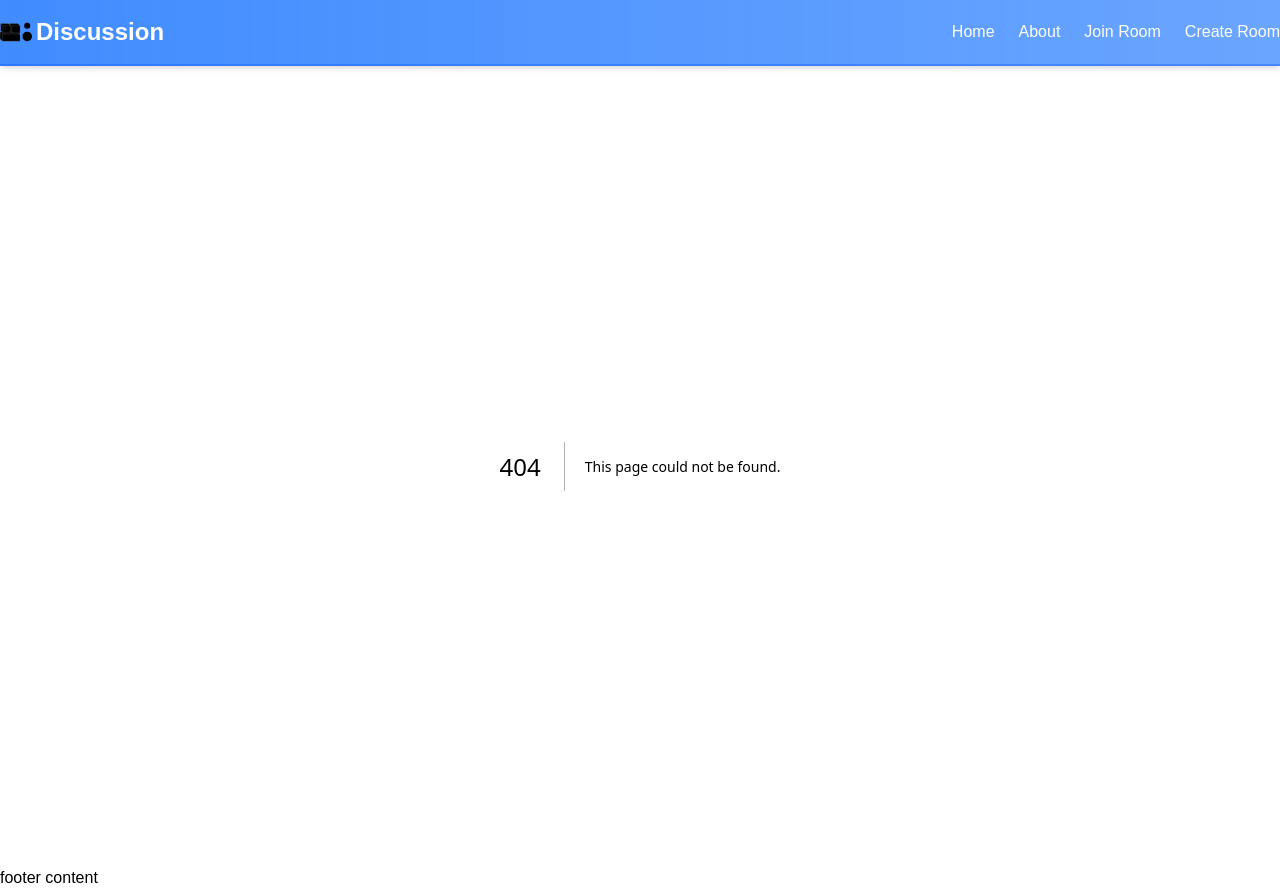
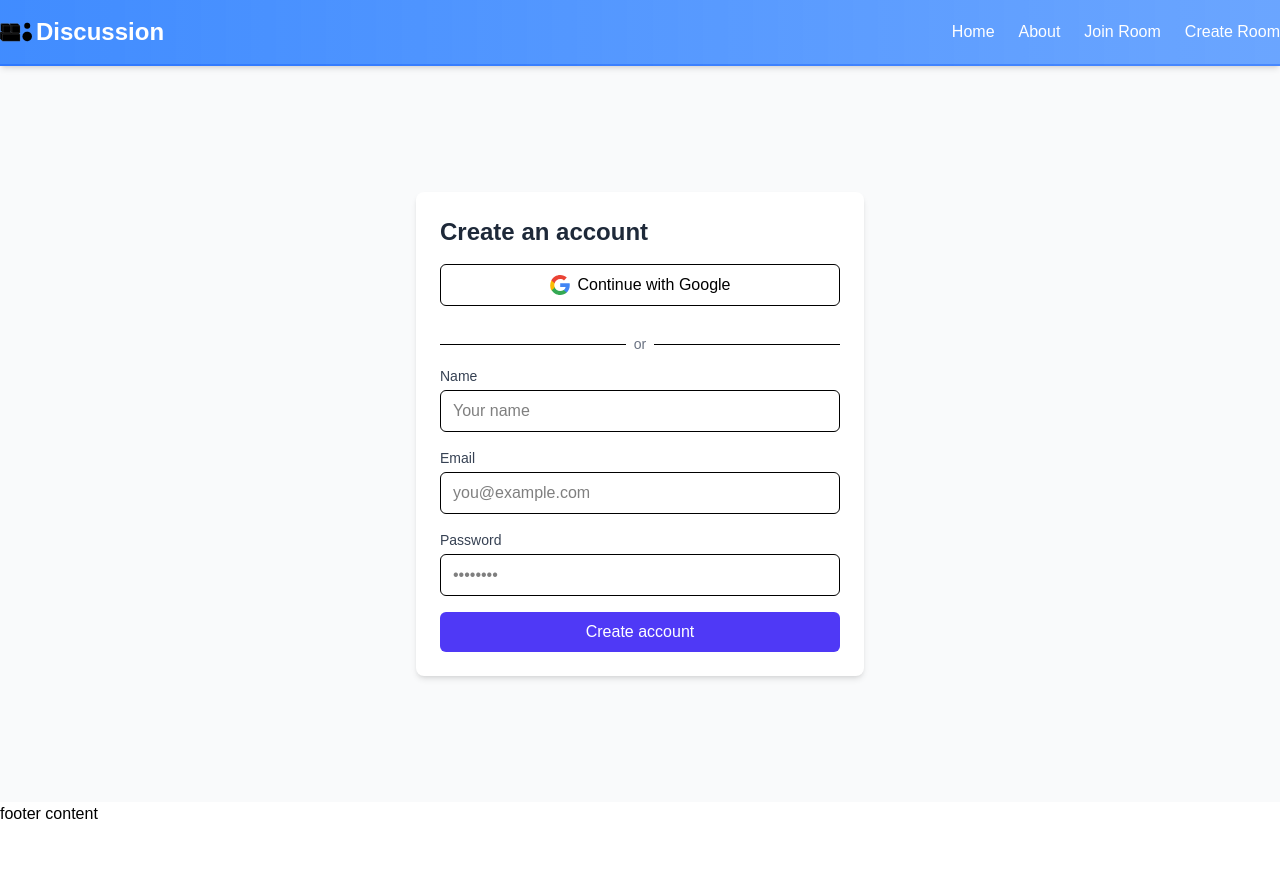
Before and after one commit to john-dunglao-dev/story-poker-react, a Next.js app: page /auth/register in a window 1280 px wide. Before the commit this address had no page. After the commit the page ends 826 px from the top, so only its background shows below. Built offline with nearby package versions, Linux system fonts and the light colour scheme.

Commit message:
scaffold register and login

```diff
--- /dev/null
+++ b/app/auth/login/page.tsx
@@ -0,0 +1,112 @@
+'use client';
+
+import { FormEvent, useState } from 'react';
+
+export default function Page() {
+  const [email, setEmail] = useState('');
+  const [password, setPassword] = useState('');
+  const [loading, setLoading] = useState(false);
+  const [error, setError] = useState<string | null>(null);
+
+  async function handleSubmit(e: FormEvent) {
+    e.preventDefault();
+    setError(null);
+    setLoading(true);
+    try {
+      const res = await fetch('/api/auth/login', {
+        method: 'POST',
+        headers: { 'Content-Type': 'application/json' },
+        body: JSON.stringify({ email, password }),
+      });
+      if (!res.ok) throw new Error((await res.text()) || 'Login failed');
+      window.location.href = '/';
+    } catch (err: any) {
+      setError(err?.message || 'Login failed');
+    } finally {
+      setLoading(false);
+    }
+  }
+
+  function handleGoogleLogin() {
+    window.location.href = '/api/auth/google';
+  }
+
+  return (
+    <div className="min-h-[calc(100vh-64px)] flex items-center justify-center bg-gray-100 p-5">
+      <div className="w-full max-w-sm bg-white rounded-lg shadow-md p-6">
+        <h1 className="text-lg font-semibold mb-3">Sign in</h1>
+
+        <form onSubmit={handleSubmit} className="space-y-4">
+          <label className="block">
+            <span className="block text-sm text-gray-700 mb-1">Email</span>
+            <input
+              type="email"
+              required
+              value={email}
+              onChange={(e) => setEmail(e.target.value)}
+              className="w-full px-3 py-2 rounded-md border border-gray-300 focus:outline-none focus:ring-2 focus:ring-indigo-500"
+            />
+          </label>
+
+          <label className="block">
+            <span className="block text-sm text-gray-700 mb-1">Password</span>
+            <input
+              type="password"
+              required
+              value={password}
+              onChange={(e) => setPassword(e.target.value)}
+              className="w-full px-3 py-2 rounded-md border border-gray-300 focus:outline-none focus:ring-2 focus:ring-indigo-500"
+            />
+          </label>
+
+          {error && (
+            <div role="alert" className="text-sm text-red-600">
+              {error}
+            </div>
+          )}
+
+          <button
+            type="submit"
+            disabled={loading}
+            className={`w-full py-2 rounded-md text-white ${loading ? 'bg-gray-500 cursor-not-allowed' : 'bg-gray-900 hover:bg-black'}`}
+          >
+            {loading ? 'Signing in...' : 'Sign in'}
+          </button>
+        </form>
+
+        <div className="text-center text-sm text-gray-500 my-3">or</div>
+
+        <button
+          onClick={handleGoogleLogin}
+          className="w-full py-2 rounded-md border border-gray-300 bg-white flex items-center justify-center gap-2 hover:bg-gray-50"
+        >
+          <svg
+            xmlns="http://www.w3.org/2000/svg"
+            width="18"
+            height="18"
+            viewBox="0 0 48 48"
+            className="block"
+          >
+            <path
+              fill="#fbbb00"
+              d="M43.6 20.5H42V20H24v8h11.3C34.7 32.2 30.2 36 24 36c-6.6 0-12-5.4-12-12s5.4-12 12-12c3.1 0 5.9 1.2 8 3.2l5.7-5.7C34.6 4.9 29.6 3 24 3 12.9 3 4 11.9 4 23s8.9 20 20 20c11.1 0 20-9 20-20 0-1.3-.1-2.5-.4-3.5z"
+            />
+            <path
+              fill="#518ef8"
+              d="M6.3 14.7l6.6 4.8C14.9 16.9 19.1 14 24 14c3.1 0 5.9 1.2 8 3.2l5.7-5.7C34.6 4.9 29.6 3 24 3 16.6 3 10.1 6.8 6.3 14.7z"
+            />
+            <path
+              fill="#28b446"
+              d="M24 45c5.6 0 10.6-1.9 14.4-5.1l-6.9-5.6C29.9 34.9 27 36 24 36c-6.2 0-10.7-3.8-12.3-8.9l-6.6 5.1C8.1 39.9 15.5 45 24 45z"
+            />
+            <path
+              fill="#f14336"
+              d="M43.6 20.5H42V20H24v8h11.3c-1 2.9-3 5.3-5.5 7.1l6.9 5.6C40.8 37.6 46 29.4 46 23c0-1.3-.1-2.5-.4-3.5z"
+            />
+          </svg>
+          <span className="text-sm">Sign in with Google</span>
+        </button>
+      </div>
+    </div>
+  );
+}
--- /dev/null
+++ b/app/auth/register/page.tsx
@@ -0,0 +1,155 @@
+'use client';
+
+import { useState } from 'react';
+
+export default function RegisterPage() {
+  const [name, setName] = useState('');
+  const [email, setEmail] = useState('');
+  const [password, setPassword] = useState('');
+  const [loading, setLoading] = useState(false);
+  const [error, setError] = useState<string | null>(null);
+  const [success, setSuccess] = useState<string | null>(null);
+
+  async function handleSubmit(e: React.FormEvent) {
+    e.preventDefault();
+    setError(null);
+    setSuccess(null);
+    setLoading(true);
+    try {
+      const res = await fetch('/api/register', {
+        method: 'POST',
+        headers: { 'Content-Type': 'application/json' },
+        body: JSON.stringify({ name, email, password }),
+      });
+      if (!res.ok) throw new Error((await res.text()) || 'Registration failed');
+      setSuccess('Registered successfully');
+      setName('');
+      setEmail('');
+      setPassword('');
+    } catch (err: any) {
+      setError(err.message || 'Something went wrong');
+    } finally {
+      setLoading(false);
+    }
+  }
+
+  function handleGoogleSignup() {
+    // Replace with your OAuth route/provider
+    window.location.href = '/api/auth/google';
+  }
+
+  return (
+    <div className="min-h-[calc(100vh-64px)] flex items-center justify-center bg-gray-50 px-4">
+      <div className="w-full max-w-md bg-white rounded-lg shadow-md p-6">
+        <h1 className="text-2xl font-semibold text-gray-800 mb-4">
+          Create an account
+        </h1>
+
+        <button
+          type="button"
+          onClick={handleGoogleSignup}
+          className="w-full inline-flex items-center justify-center gap-2 px-4 py-2 mb-4 border rounded-md hover:bg-gray-100"
+        >
+          <svg
+            className="w-5 h-5"
+            viewBox="0 0 533.5 544.3"
+            xmlns="http://www.w3.org/2000/svg"
+          >
+            <path
+              fill="#4285f4"
+              d="M533.5 278.4c0-17.6-1.6-34.7-4.6-51.1H272v96.8h146.9c-6.3 34-25 62.9-53.3 82.1v68.4h86.1c50.4-46.4 80.8-114.9 80.8-196.2z"
+            />
+            <path
+              fill="#34a853"
+              d="M272 544.3c72.6 0 133.6-23.9 178.1-64.9l-86.1-68.4c-24 16.1-54.8 25.6-92 25.6-70.8 0-130.8-47.8-152.2-112.1H30.8v70.6C75.2 486.4 167.6 544.3 272 544.3z"
+            />
+            <path
+              fill="#fbbc04"
+              d="M119.8 322.5c-10.8-32.4-10.8-67.5 0-99.9V152H30.8c-41.8 83.7-41.8 183.1 0 266.8l89-70.3z"
+            />
+            <path
+              fill="#ea4335"
+              d="M272 107.1c39.4 0 74.8 13.6 102.6 40.4l77-77C405.1 24 343.5 0 272 0 167.6 0 75.2 57.9 30.8 152l89 70.6C141.2 154.9 201.2 107.1 272 107.1z"
+            />
+          </svg>
+          Continue with Google
+        </button>
+
+        <div className="flex items-center my-3">
+          <hr className="flex-1" />
+          <span className="px-2 text-sm text-gray-500">or</span>
+          <hr className="flex-1" />
+        </div>
+
+        {error && <div className="mb-3 text-sm text-red-600">{error}</div>}
+        {success && (
+          <div className="mb-3 text-sm text-green-600">{success}</div>
+        )}
+
+        <form onSubmit={handleSubmit} className="space-y-4">
+          <div>
+            <label
+              className="block text-sm font-medium text-gray-700 mb-1"
+              htmlFor="name"
+            >
+              Name
+            </label>
+            <input
+              id="name"
+              value={name}
+              onChange={(e) => setName(e.target.value)}
+              required
+              className="w-full px-3 py-2 border rounded-md focus:outline-none focus:ring focus:ring-indigo-200"
+              placeholder="Your name"
+            />
+          </div>
+
+          <div>
+            <label
+              className="block text-sm font-medium text-gray-700 mb-1"
+              htmlFor="email"
+            >
+              Email
+            </label>
+            <input
+              id="email"
+              type="email"
+              value={email}
+              onChange={(e) => setEmail(e.target.value)}
+              required
+              className="w-full px-3 py-2 border rounded-md focus:outline-none focus:ring focus:ring-indigo-200"
+              placeholder="you@example.com"
+            />
+          </div>
+
+          <div>
+            <label
+              className="block text-sm font-medium text-gray-700 mb-1"
+              htmlFor="password"
+            >
+              Password
+            </label>
+            <input
+              id="password"
+              type="password"
+              value={password}
+              onChange={(e) => setPassword(e.target.value)}
+              required
+              minLength={6}
+              className="w-full px-3 py-2 border rounded-md focus:outline-none focus:ring focus:ring-indigo-200"
+              placeholder="••••••••"
+            />
+          </div>
+
+          <button
+            type="submit"
+            disabled={loading}
+            className="w-full bg-indigo-600 text-white py-2 rounded-md hover:bg-indigo-700 disabled:opacity-60"
+          >
+            {loading ? 'Creating account...' : 'Create account'}
+          </button>
+        </form>
+      </div>
+    </div>
+  );
+}
--- a/app/room/_components/models/ParticipantsList.ts
+++ b/app/room/_components/models/ParticipantsList.ts
@@ -1,7 +1,10 @@
 export type Participant = {
-  id: number;
   name: string;
-  hasVoted: boolean;
+  slug: string;
+  connected: boolean;
+  vote?: {
+    value: string | number;
+  };
 };
 
 export interface ParticipantsListProps {
--- a/app/room/_components/participants/ParticipantsList.tsx
+++ b/app/room/_components/participants/ParticipantsList.tsx
@@ -15,7 +15,7 @@ export default function ParticipantsList({
         <ul className="space-y-3">
           {participants.map((participant) => (
             <li
-              key={participant.id}
+              key={participant.slug}
               className="bg-white rounded-lg p-3 flex items-center justify-between hover:bg-gray-100 transition-colors border border-gray-200"
             >
               <div className="flex items-center gap-3">
@@ -28,9 +28,9 @@ export default function ParticipantsList({
               </div>
               <div
                 className={`w-3 h-3 rounded-full ${
-                  participant.hasVoted ? 'bg-green-400' : 'bg-gray-400'
+                  participant.vote ? 'bg-green-400' : 'bg-gray-400'
                 }`}
-                title={participant.hasVoted ? 'Voted' : 'Not voted'}
+                title={participant.vote ? 'Voted' : 'Not voted'}
               ></div>
             </li>
           ))}
--- a/app/room/_hooks/participant.ts
+++ b/app/room/_hooks/participant.ts
@@ -1,14 +1,19 @@
 import { useContext, useEffect, useState } from 'react';
 import { RoomSocketContext } from '../_components/RoomSocketProvider';
+import { Participant } from '../_components/models/ParticipantsList';
 
 export default function useParticipant() {
   const { socket, isConnected } = useContext(RoomSocketContext)!;
-  const [participants, setParticipants] = useState<Array<any>>([
-    { id: 1, name: 'John Doe', hasVoted: true },
-    { id: 2, name: 'Jane Smith', hasVoted: true },
-    { id: 3, name: 'Bob Johnson', hasVoted: false },
-    { id: 4, name: 'Alice Williams', hasVoted: true },
-    { id: 5, name: 'Charlie Brown', hasVoted: false },
+  const [participants, setParticipants] = useState<Array<Participant>>([
+    { name: 'John Doe', slug: 'john-doe', connected: false },
+    { name: 'Mary Jane', slug: 'mary-jane', connected: false },
+    {
+      name: 'Alice Smith',
+      slug: 'alice-smith',
+      connected: false,
+      vote: { value: 5 },
+    },
+    { name: 'Bob Johnson', slug: 'bob-johnson', connected: false },
   ]);
 
   const join = (slug: string, name: string) => {
@@ -31,9 +36,9 @@ export default function useParticipant() {
       console.log('User left:', data);
     };
 
-    const handleRoomUpdate = (data: any) => {
+    const handleRoomUpdate = (data: { participants: Participant[] }) => {
       console.log('Room updated through participants:', data);
-      // setParticipants(data.participants);
+      setParticipants([...Object.values(data.participants), ...participants]);
     };
 
     socket.on('user_joined', handleUserJoined);
```
